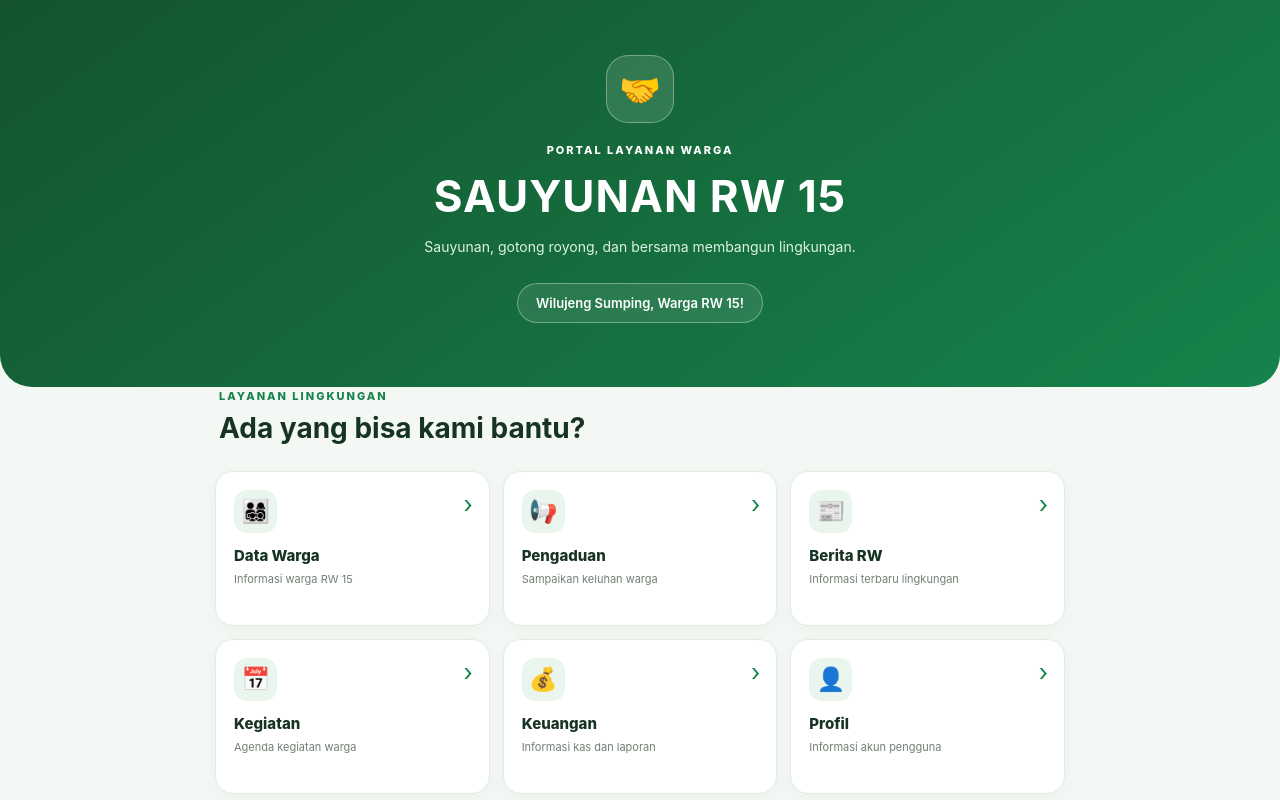
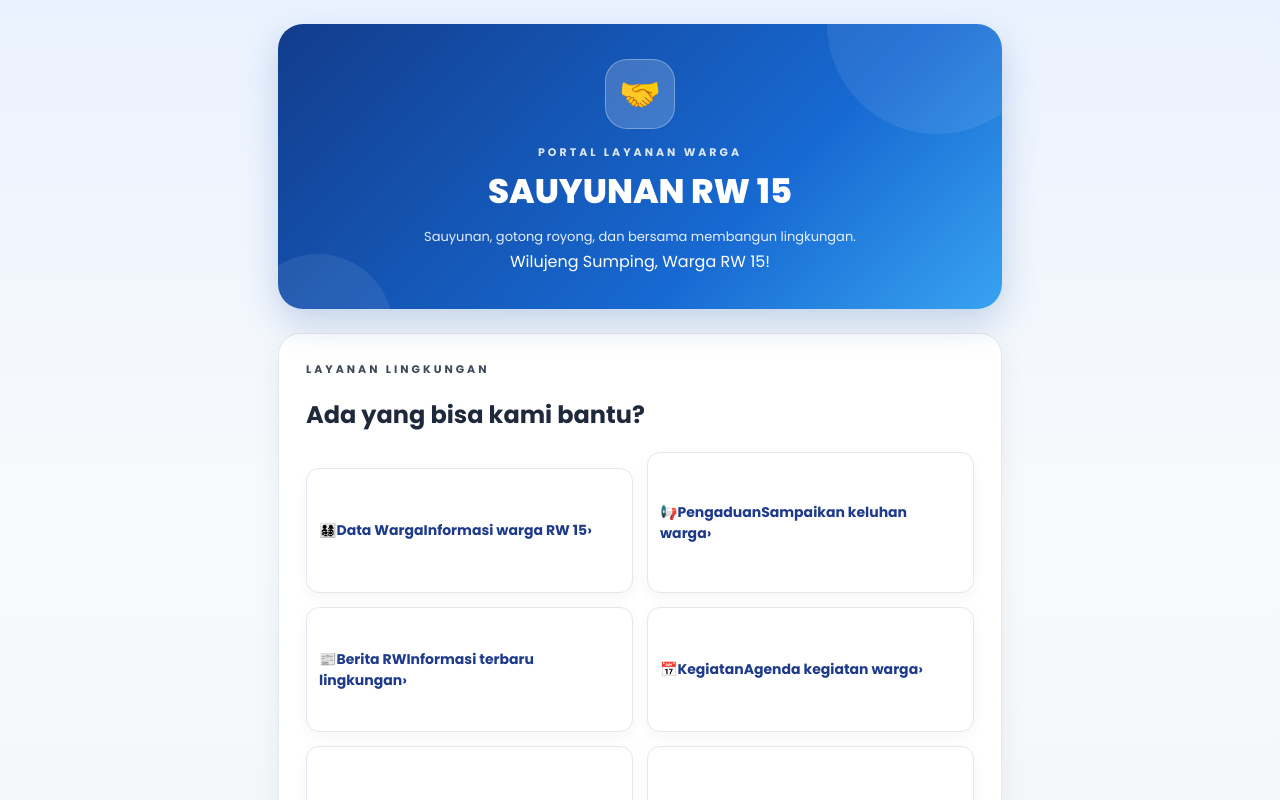
Before and after one commit to udenwaryat99-oss/sauyunan-rw15, a React (Vite) app: page / in a window 1280 px wide. Shown: the top 800 px of the page. Built offline with nearby package versions, Linux system fonts and the light colour scheme.

Commit message:
Update style.css

```diff
--- a/src/style.css
+++ b/src/style.css
@@ -1,216 +1,258 @@
+@import url('https://fonts.googleapis.com/css2?family=Poppins:wght@400;500;600;700;800&display=swap');
+
+:root {
+  font-family: 'Poppins', sans-serif;
+  color: #1e293b;
+  background: #f1f5f9;
+  font-synthesis: none;
+  text-rendering: optimizeLegibility;
+  -webkit-font-smoothing: antialiased;
+}
+
 * {
   box-sizing: border-box;
-}
-
-:root {
-  font-family: Inter, system-ui, -apple-system, BlinkMacSystemFont, "Segoe UI", sans-serif;
-  color: #173323;
-  background: #f4f8f4;
-  font-synthesis: none;
 }
 
 body {
   margin: 0;
   min-width: 320px;
+  min-height: 100vh;
+  background: linear-gradient(180deg, #eaf2ff 0%, #f8fafc 45%, #f1f5f9 100%);
+}
+
+button,
+input,
+select,
+textarea {
+  font: inherit;
 }
 
 button {
-  font: inherit;
+  cursor: pointer;
 }
 
 .app {
-  min-height: 100vh;
+  width: 100%;
+  max-width: 760px;
+  margin: 0 auto;
+  padding: 24px 18px 40px;
 }
 
 .hero {
-  padding: 44px 20px 64px;
+  position: relative;
+  overflow: hidden;
+  padding: 35px 25px;
+  margin-bottom: 24px;
+  color: white;
   text-align: center;
-  color: white;
-  background: linear-gradient(145deg, #14532d, #16834b);
-  border-radius: 0 0 32px 32px;
+  background: linear-gradient(135deg, #123c8c, #1769d2 65%, #38a3f1);
+  border-radius: 25px;
+  box-shadow: 0 14px 35px rgba(23, 80, 160, 0.22);
+}
+
+.hero::before,
+.hero::after {
+  content: '';
+  position: absolute;
+  border-radius: 50%;
+  background: rgba(255, 255, 255, 0.08);
+  pointer-events: none;
+}
+
+.hero::before {
+  width: 220px;
+  height: 220px;
+  top: -110px;
+  right: -45px;
+}
+
+.hero::after {
+  width: 150px;
+  height: 150px;
+  bottom: -95px;
+  left: -35px;
 }
 
 .mark {
-  display: inline-grid;
-  place-items: center;
-  width: 68px;
-  height: 68px;
-  margin-bottom: 12px;
-  border: 1px solid #ffffff55;
+  position: relative;
+  z-index: 1;
+  display: flex;
+  align-items: center;
+  justify-content: center;
+  width: 70px;
+  height: 70px;
+  margin: 0 auto 15px;
+  font-size: 34px;
+  background: rgba(255, 255, 255, 0.18);
+  border: 1px solid rgba(255, 255, 255, 0.3);
   border-radius: 22px;
-  background: #ffffff20;
-  font-size: 34px;
 }
 
 .eyebrow {
-  margin: 8px 0;
+  position: relative;
+  z-index: 1;
+  margin: 0 0 8px;
   font-size: 11px;
-  font-weight: 800;
-  letter-spacing: 2px;
+  font-weight: 700;
+  letter-spacing: 3px;
+  opacity: 0.85;
 }
 
 .hero h1 {
-  margin: 12px 0;
-  font-size: clamp(28px, 6vw, 44px);
-  letter-spacing: 1px;
+  position: relative;
+  z-index: 1;
+  margin: 0;
+  font-size: clamp(25px, 5vw, 34px);
+  font-weight: 800;
+  line-height: 1.3;
 }
 
 .subtitle {
+  position: relative;
+  z-index: 1;
   max-width: 440px;
-  margin: 0 auto;
-  color: #e0f2e5;
-  font-size: 14px;
+  margin: 12px auto 0;
+  font-size: 13px;
+  line-height: 1.8;
+  color: #e5efff;
+}
+
+.content {
+  padding: 27px;
+  background: #fff;
+  border: 1px solid #e2e8f0;
+  border-radius: 22px;
+  box-shadow: 0 10px 30px rgba(15, 23, 42, 0.06);
+}
+
+.content form {
+  display: flex;
+  flex-direction: column;
+  gap: 10px;
+}
+
+.content label {
+  margin-top: 9px;
+  color: #334155;
+  font-size: 13px;
+  font-weight: 700;
+}
+
+.content input,
+.content select,
+.content textarea {
+  width: 100%;
+  padding: 13px 14px;
+  color: #1e293b;
+  background: #f8fafc;
+  border: 1px solid #dbe3ef;
+  border-radius: 12px;
+  outline: none;
+  transition: border-color 0.2s, box-shadow 0.2s, background 0.2s;
+}
+
+.content input,
+.content select {
+  min-height: 49px;
+}
+
+.content textarea {
+  min-height: 125px;
+  resize: vertical;
   line-height: 1.7;
 }
 
-.welcome {
-  display: inline-block;
-  margin-top: 24px;
-  padding: 11px 18px;
-  border: 1px solid #ffffff55;
-  border-radius: 30px;
-  background: #ffffff18;
-  font-size: 13px;
-  font-weight: 600;
+.content input:focus,
+.content select:focus,
+.content textarea:focus {
+  background: #fff;
+  border-color: #2878df;
+  box-shadow: 0 0 0 4px rgba(40, 120, 223, 0.12);
 }
 
-.content {
-  width: min(100% - 32px, 850px);
-  margin: -28px auto 0;
-  position: relative;
+.content input::placeholder,
+.content textarea::placeholder {
+  color: #94a3b8;
 }
 
-.section-heading {
-  padding: 22px 4px 18px;
+.menu-card {
+  width: 100%;
+  padding: 14px 17px;
+  color: #fff;
+  font-size: 14px;
+  font-weight: 700;
+  background: linear-gradient(135deg, #1769d2, #2589ee);
+  border: none;
+  border-radius: 13px;
+  box-shadow: 0 7px 15px rgba(23, 105, 210, 0.17);
+  transition: transform 0.2s, box-shadow 0.2s, filter 0.2s;
 }
 
-.green {
-  color: #16834b;
+.content .menu-card:first-of-type {
+  margin-top: 16px;
 }
 
-.section-heading h2 {
-  margin: 8px 0;
-  font-size: clamp(21px, 4vw, 28px);
+.menu-card:hover {
+  transform: translateY(-2px);
+  box-shadow: 0 10px 20px rgba(23, 105, 210, 0.23);
+  filter: brightness(1.04);
+}
+
+.menu-card:active {
+  transform: scale(0.99);
+}
+
+.content .menu-card[type='button'] {
+  color: #334155;
+  background: #eef2f7;
+  box-shadow: none;
+}
+
+.content .menu-card[type='button']:hover {
+  background: #e2e8f0;
 }
 
 .menu-grid {
   display: grid;
   grid-template-columns: repeat(2, minmax(0, 1fr));
-  gap: 13px;
+  gap: 14px;
 }
 
-.menu-card {
-  position: relative;
-  display: flex;
-  flex-direction: column;
-  align-items: flex-start;
-  min-height: 155px;
-  padding: 18px;
+.menu-grid .menu-card {
+  min-height: 125px;
+  padding: 18px 12px;
+  color: #1e3a8a;
   text-align: left;
-  color: #173323;
-  background: white;
-  border: 1px solid #e1ebe2;
-  border-radius: 18px;
-  cursor: pointer;
-  box-shadow: 0 4px 16px #17332308;
-  transition: transform 0.15s, box-shadow 0.15s;
+  background: #fff;
+  border: 1px solid #e2e8f0;
+  box-shadow: 0 5px 15px rgba(15, 23, 42, 0.04);
 }
 
-.menu-card:hover {
-  transform: translateY(-2px);
-  box-shadow: 0 8px 22px #17332312;
+.menu-grid .menu-card:hover {
+  border-color: #93c5fd;
+  box-shadow: 0 10px 24px rgba(37, 99, 235, 0.1);
 }
 
-.menu-icon {
-  display: grid;
-  place-items: center;
-  width: 43px;
-  height: 43px;
-  margin-bottom: 13px;
-  border-radius: 13px;
-  background: #eaf6ed;
-  font-size: 23px;
-}
+@media (max-width: 480px) {
+  .app {
+    padding: 14px 12px 28px;
+  }
 
-.menu-title {
-  font-size: 15px;
-  font-weight: 800;
-}
+  .hero {
+    padding: 27px 17px;
+    border-radius: 20px;
+  }
 
-.menu-desc {
-  margin-top: 6px;
-  padding-right: 6px;
-  color: #718074;
-  font-size: 11px;
-  line-height: 1.5;
-}
-
-.arrow {
-  position: absolute;
-  top: 18px;
-  right: 16px;
-  color: #16834b;
-  font-size: 24px;
-}
-
-.notice {
-  display: flex;
-  gap: 13px;
-  align-items: flex-start;
-  margin-top: 22px;
-  padding: 18px;
-  border: 1px solid #d9ebdc;
-  border-radius: 18px;
-  background: #eaf6ed;
-}
-
-.notice-icon {
-  font-size: 24px;
-}
-
-.notice strong {
-  font-size: 13px;
-}
-
-.notice p {
-  margin: 7px 0 0;
-  color: #58705e;
-  font-size: 12px;
-  line-height: 1.7;
-}
-
-footer {
-  padding: 38px 16px 26px;
-  text-align: center;
-  color: #718074;
-  font-size: 12px;
-}
-
-footer strong {
-  color: #16834b;
-  letter-spacing: 1px;
-}
-
-footer p {
-  margin-bottom: 0;
-}
-
-@media (min-width: 650px) {
-  .hero {
-    padding-top: 55px;
+  .content {
+    padding: 20px 16px;
+    border-radius: 18px;
   }
 
   .menu-grid {
-    grid-template-columns: repeat(3, minmax(0, 1fr));
+    grid-template-columns: 1fr;
+  }
+
+  .menu-grid .menu-card {
+    min-height: 90px;
   }
 }
-
-@media (max-width: 360px) {
-  .menu-card {
-    padding: 14px;
-  }
-
-  .menu-desc {
-    font-size: 10px;
-  }
-}
```
